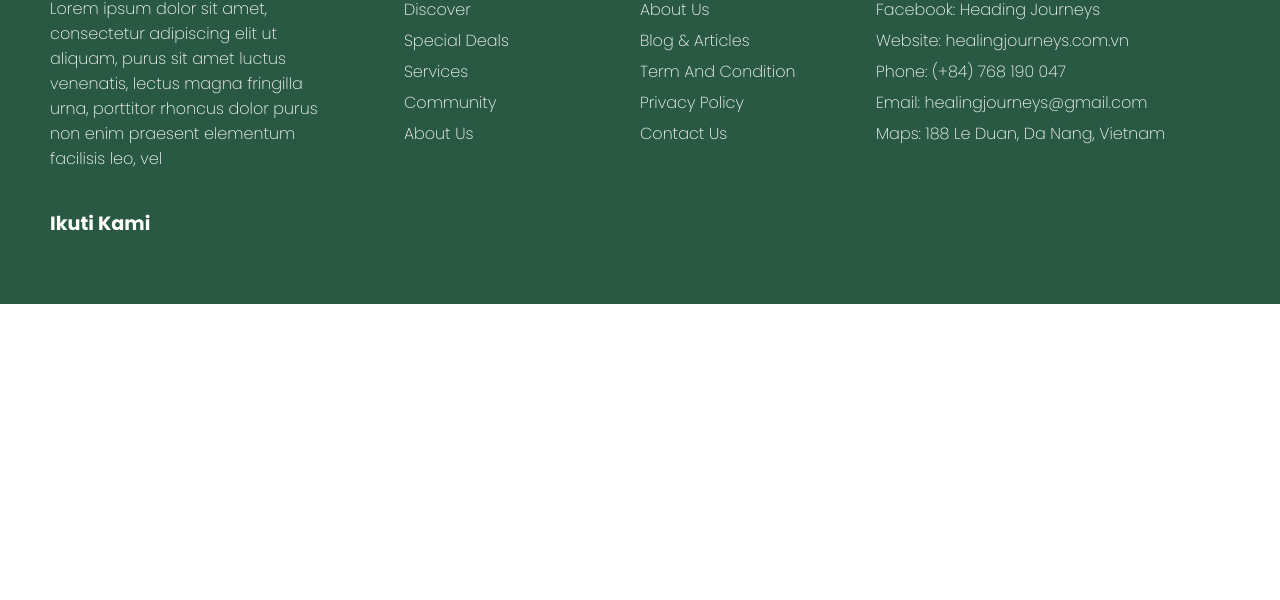
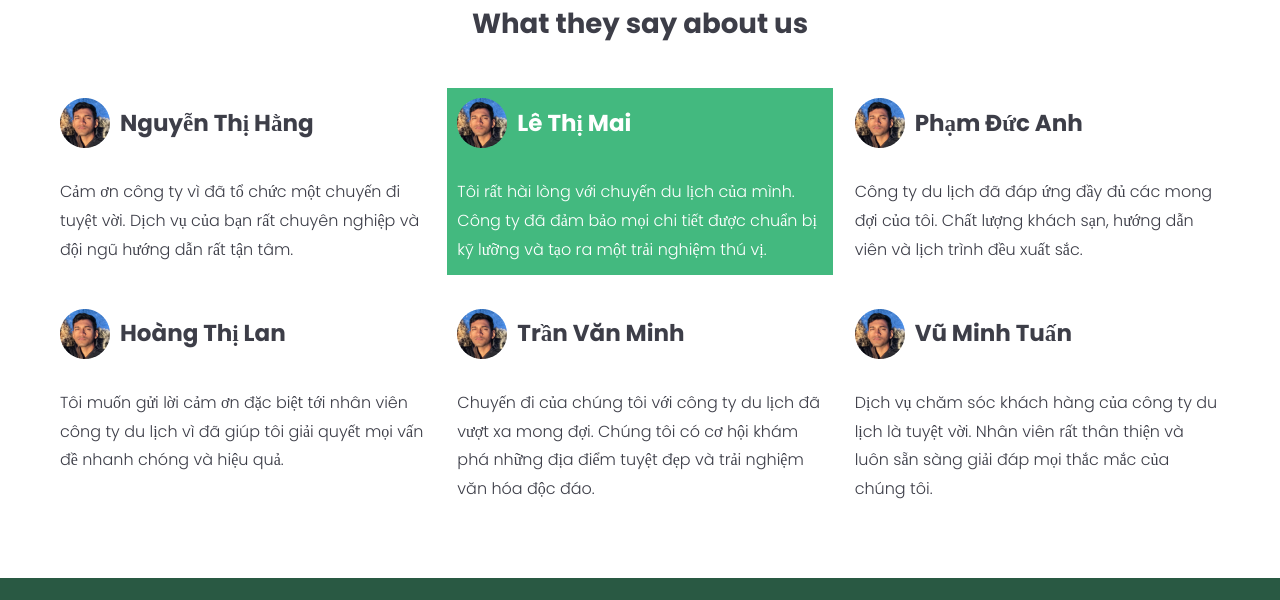
Before and after one commit to tranleminhhoang2410/Healing-Journeys, a website built with Parcel: page src/pages/index.html in a window 1280 px wide. Shown: the part 1701-2301 px from the top of the page. Before the commit the page ends 2005 px from the top, so only its background shows below. Built offline with nearby package versions, Linux system fonts and the light colour scheme.

Commit message:
implement testimonials section of home page

```diff
--- a/src/pages/index.html
+++ b/src/pages/index.html
@@ -237,7 +237,85 @@
             </section>
 
             <!-- Testimonials -->
-            <section class="testimonials"></section>
+            <section class="testimonials container main-section">
+                <hgroup class="testimonials-heading">
+                    <h2 class="testimonials-main-heading">testimonial</h2>
+                    <h3 class="testimonials-sub-heading">what they say about us</h3>
+                </hgroup>
+                <ul class="testimonials-list">
+                    <!-- Item 1 -->
+                    <li class="testimonials-item">
+                        <h4 class="testimonials-person">
+                            <img src="../assets/images/person.png" alt="avatar" class="testimonals-avatar" />
+                            <span class="testimonials-name">nguyễn thị hằng</span>
+                        </h4>
+                        <p class="testimonials-description">
+                            Cảm ơn công ty vì đã tổ chức một chuyến đi tuyệt vời. Dịch vụ của bạn rất chuyên nghiệp và
+                            đội ngũ hướng dẫn rất tận tâm.
+                        </p>
+                    </li>
+
+                    <!-- Item 2 -->
+                    <li class="testimonials-item active">
+                        <h4 class="testimonials-person">
+                            <img src="../assets/images/person.png" alt="avatar" class="testimonals-avatar" />
+                            <span class="testimonials-name">lê thị mai</span>
+                        </h4>
+                        <p class="testimonials-description">
+                            Tôi rất hài lòng với chuyến du lịch của mình. Công ty đã đảm bảo mọi chi tiết được chuẩn bị
+                            kỹ lưỡng và tạo ra một trải nghiệm thú vị.
+                        </p>
+                    </li>
+
+                    <!-- Item 3 -->
+                    <li class="testimonials-item">
+                        <h4 class="testimonials-person">
+                            <img src="../assets/images/person.png" alt="avatar" class="testimonals-avatar" />
+                            <span class="testimonials-name">phạm đức anh</span>
+                        </h4>
+                        <p class="testimonials-description">
+                            Công ty du lịch đã đáp ứng đầy đủ các mong đợi của tôi. Chất lượng khách sạn, hướng dẫn viên
+                            và lịch trình đều xuất sắc.
+                        </p>
+                    </li>
+
+                    <!-- Item 4 -->
+                    <li class="testimonials-item">
+                        <h4 class="testimonials-person">
+                            <img src="../assets/images/person.png" alt="avatar" class="testimonals-avatar" />
+                            <span class="testimonials-name">hoàng thị lan</span>
+                        </h4>
+                        <p class="testimonials-description">
+                            Tôi muốn gửi lời cảm ơn đặc biệt tới nhân viên công ty du lịch vì đã giúp tôi giải quyết mọi
+                            vấn đề nhanh chóng và hiệu quả.
+                        </p>
+                    </li>
+
+                    <!-- Item 5 -->
+                    <li class="testimonials-item">
+                        <h4 class="testimonials-person">
+                            <img src="../assets/images/person.png" alt="avatar" class="testimonals-avatar" />
+                            <span class="testimonials-name">trần văn minh</span>
+                        </h4>
+                        <p class="testimonials-description">
+                            Chuyến đi của chúng tôi với công ty du lịch đã vượt xa mong đợi. Chúng tôi có cơ hội khám
+                            phá những địa điểm tuyệt đẹp và trải nghiệm văn hóa độc đáo.
+                        </p>
+                    </li>
+
+                    <!-- Item 6 -->
+                    <li class="testimonials-item">
+                        <h4 class="testimonials-person">
+                            <img src="../assets/images/person.png" alt="avatar" class="testimonals-avatar" />
+                            <span class="testimonials-name">vũ minh tuấn</span>
+                        </h4>
+                        <p class="testimonials-description">
+                            Dịch vụ chăm sóc khách hàng của công ty du lịch là tuyệt vời. Nhân viên rất thân thiện và
+                            luôn sẵn sàng giải đáp mọi thắc mắc của chúng tôi.
+                        </p>
+                    </li>
+                </ul>
+            </section>
         </main>
         <include src="../components/footer.html"></include>
     </body>
--- a/src/styles/index.css
+++ b/src/styles/index.css
@@ -7,3 +7,4 @@
 
 @import url('./sections/index/overview.css');
 @import url('./sections/index/destination.css');
+@import url('./sections/index/testimonials.css');
--- a/src/styles/sections/index/testimonials.css
+++ b/src/styles/sections/index/testimonials.css
@@ -0,0 +1,65 @@
+.testimonials .testimonials-heading {
+    text-align: center;
+    margin-bottom: 48px;
+}
+
+.testimonials .testimonials-main-heading {
+    font-family: PoppinsBold;
+    font-size: 16px;
+    line-height: 180%;
+    text-transform: capitalize;
+    color: var(--secondary-color);
+}
+
+.testimonials .testimonials-sub-heading {
+    font-family: PoppinsBold;
+    font-size: 27.65px;
+    line-height: 120%;
+    color: var(--title-color);
+}
+
+.testimonials .testimonials-sub-heading::first-letter {
+    text-transform: capitalize;
+}
+
+.testimonials .testimonials-list {
+    display: grid;
+    grid-template-columns: repeat(3, 1fr);
+    column-gap: 12px;
+    row-gap: 24px;
+}
+
+.testimonials .testimonials-item {
+    padding: 10px;
+}
+
+.testimonials .testimonials-item.active {
+    background-color: var(--primary-color);
+}
+
+.testimonials .testimonials-item.active .testimonials-name,
+.testimonials .testimonials-item.active .testimonials-description {
+    color: var(--white-color);
+}
+
+.testimonials .testimonials-person {
+    display: flex;
+    align-items: center;
+    margin-bottom: 30px;
+}
+
+.testimonials .testimonials-name {
+    font-family: PoppinsBold;
+    font-size: 23.04px;
+    line-height: 120%;
+    color: var(--title-color);
+    text-transform: capitalize;
+    margin-left: 10px;
+}
+
+.testimonials .testimonials-description {
+    font-family: PoppinsLight;
+    font-size: 16px;
+    line-height: 180%;
+    color: var(--title-color);
+}
```
